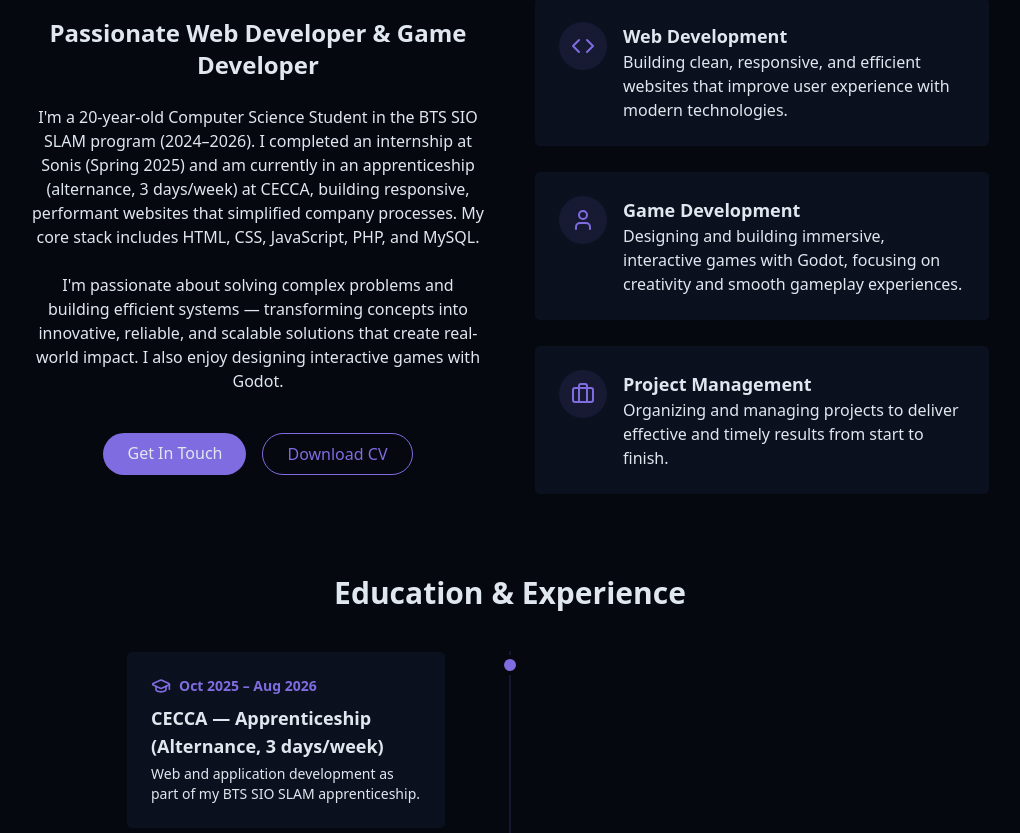
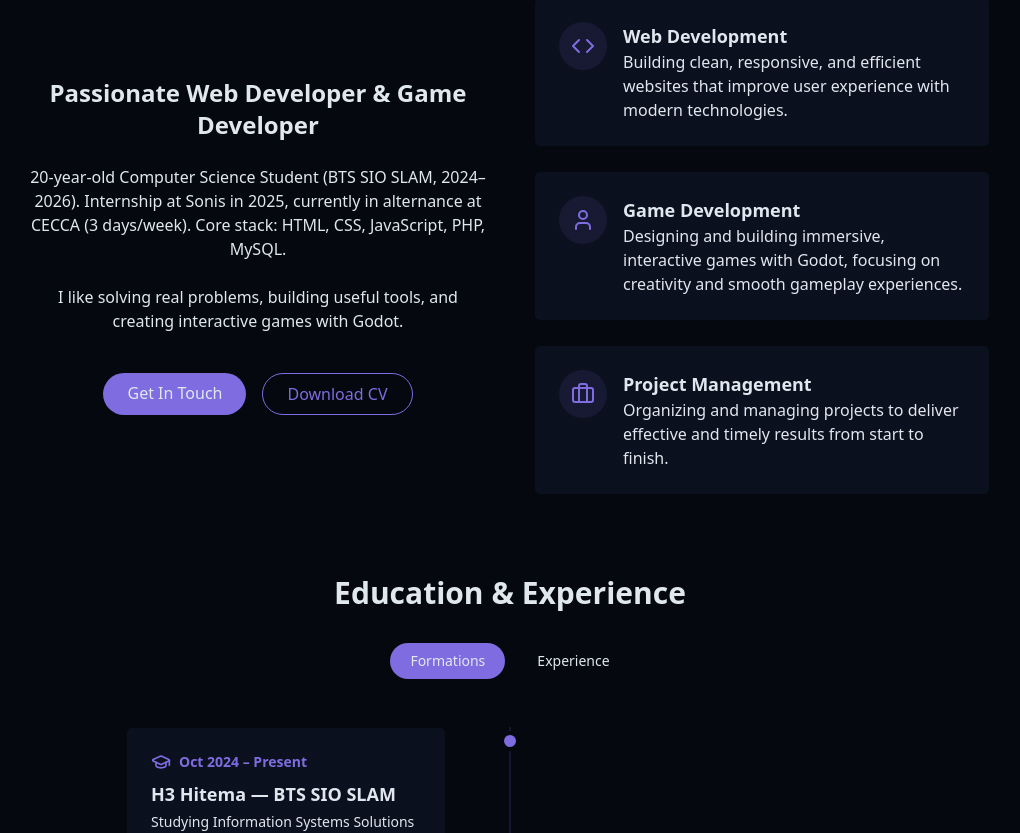
Before and after one commit to BigMushFrog23/react-tailwind-portfolio, a React (Vite) app: page / in a window 1280 px wide. Shown: the part 987-1820 px from the top of the page, without its empty margins (130-1150 px from the left). Built offline with nearby package versions, Linux system fonts and the light colour scheme.

Commit message:
split formations/experience into tabs and tighten about bio

```diff
--- a/src/components/AboutSection.jsx
+++ b/src/components/AboutSection.jsx
@@ -1,8 +1,13 @@
 import { Briefcase, Code, GraduationCap, User } from "lucide-react";
+import { useState } from "react";
+import { cn } from "@/lib/utils";
 import { useLanguage } from "@/i18n/LanguageContext";
 
 export const AboutSection = () => {
     const { t } = useLanguage();
+    const [activeTab, setActiveTab] = useState("formations");
+    const tabItems = t.about.experience[activeTab];
+    const TabIcon = activeTab === "formations" ? GraduationCap : Briefcase;
     return (
         <section id="about" className="py-24 px-4 relative">
             <div className="container mx-auto max-w-5xl">
@@ -79,24 +84,41 @@ export const AboutSection = () => {
                     </div>
                 </div>
 
-                {/* Education & Experience timeline */}
+                {/* Education & Experience timeline with tabs */}
                 <div className="mt-20">
-                    <h3 className="text-2xl md:text-3xl font-semibold mb-10 text-center">
+                    <h3 className="text-2xl md:text-3xl font-semibold mb-8 text-center">
                         {t.about.experience.title}
                     </h3>
+
+                    <div className="flex justify-center gap-3 mb-12">
+                        {["formations", "experiences"].map((tab) => (
+                            <button
+                                key={tab}
+                                onClick={() => setActiveTab(tab)}
+                                className={cn(
+                                    "px-5 py-2 rounded-full transition-colors duration-300 text-sm font-medium",
+                                    activeTab === tab
+                                        ? "bg-primary text-primary-foreground"
+                                        : "bg-secondary/70 text-foreground hover:bg-secondary"
+                                )}
+                            >
+                                {t.about.experience.tabs[tab]}
+                            </button>
+                        ))}
+                    </div>
 
                     <div className="relative max-w-3xl mx-auto">
                         <div className="absolute left-4 md:left-1/2 top-0 bottom-0 w-px bg-primary/30 md:-translate-x-1/2" />
 
                         <div className="space-y-12">
-                            {t.about.experience.items.map((item, idx) => (
-                                <div key={idx} className="relative md:grid md:grid-cols-2 md:gap-8 items-start">
+                            {tabItems.map((item, idx) => (
+                                <div key={`${activeTab}-${idx}`} className="relative md:grid md:grid-cols-2 md:gap-8 items-start">
                                     <div className="absolute left-4 md:left-1/2 w-3 h-3 rounded-full bg-primary md:-translate-x-1/2 -translate-y-0 mt-2 ring-4 ring-background" />
 
                                     <div className={`pl-12 md:pl-0 ${idx % 2 === 0 ? "md:text-right md:pr-12" : "md:col-start-2 md:pl-12"}`}>
                                         <div className="gradient-border p-6 card-hover text-left md:inline-block">
                                             <div className="flex items-center gap-2 mb-2 text-primary">
-                                                <GraduationCap className="h-5 w-5" />
+                                                <TabIcon className="h-5 w-5" />
                                                 <span className="text-sm font-semibold">{item.period}</span>
                                             </div>
                                             <h4 className="font-semibold text-lg mb-1">{item.place}</h4>
--- a/src/i18n/translations.js
+++ b/src/i18n/translations.js
@@ -19,8 +19,8 @@ export const translations = {
       title: "About",
       titleAccent: "Me",
       heading: "Passionate Web Developer & Game Developer",
-      p1: "I'm a 20-year-old Computer Science Student in the BTS SIO SLAM program (2024–2026). I completed an internship at Sonis (Spring 2025) and am currently in an apprenticeship (alternance, 3 days/week) at CECCA, building responsive, performant websites that simplified company processes. My core stack includes HTML, CSS, JavaScript, PHP, and MySQL.",
-      p2: "I'm passionate about solving complex problems and building efficient systems — transforming concepts into innovative, reliable, and scalable solutions that create real-world impact. I also enjoy designing interactive games with Godot.",
+      p1: "20-year-old Computer Science Student (BTS SIO SLAM, 2024–2026). Internship at Sonis in 2025, currently in alternance at CECCA (3 days/week). Core stack: HTML, CSS, JavaScript, PHP, MySQL.",
+      p2: "I like solving real problems, building useful tools, and creating interactive games with Godot.",
       getInTouch: "Get In Touch",
       downloadCV: "Download CV",
       cards: {
@@ -39,7 +39,23 @@ export const translations = {
       },
       experience: {
         title: "Education & Experience",
-        items: [
+        tabs: {
+          formations: "Formations",
+          experiences: "Experience",
+        },
+        formations: [
+          {
+            period: "Oct 2024 – Present",
+            place: "H3 Hitema — BTS SIO SLAM",
+            desc: "Studying Information Systems Solutions with a focus on Software & Business Application development.",
+          },
+          {
+            period: "Sep 2021 – Jul 2024",
+            place: "Lycée Polyvalent Jean-Jaurès — Bac Général",
+            desc: "Deepened computer science knowledge and explored career paths through creative projects.",
+          },
+        ],
+        experiences: [
           {
             period: "Oct 2025 – Aug 2026",
             place: "CECCA — Apprenticeship (Alternance, 3 days/week)",
@@ -49,16 +65,6 @@ export const translations = {
             period: "31/03/2025 – 15/05/2025",
             place: "Sonis (Les Ulis, 91) — Web Developer Internship",
             desc: "Designed and built a responsive stock management web app (mobile & desktop), migrated a PHP/MySQL stack to a full-JavaScript architecture (Express, EJS, React), and added QR/barcode scanning, real-time email alerts, authentication, and HTTPS/SSL.",
-          },
-          {
-            period: "Oct 2024 – Present",
-            place: "H3 Hitema — BTS SIO SLAM",
-            desc: "Studying Information Systems Solutions with a focus on Software & Business Application development.",
-          },
-          {
-            period: "Sep 2021 – Jul 2024",
-            place: "Lycée Polyvalent Jean-Jaurès — Bac Général",
-            desc: "Deepened computer science knowledge and explored career paths through creative projects.",
           },
         ],
       },
@@ -149,8 +155,8 @@ export const translations = {
       title: "À propos de",
       titleAccent: "moi",
       heading: "Développeur Web & Développeur de Jeux Passionné",
-      p1: "Je suis étudiant en informatique de 20 ans en BTS SIO SLAM (2024–2026). J'ai effectué un stage chez Sonis (printemps 2025) et je suis actuellement en alternance (3 jours/semaine) chez CECCA, où je développe des sites web réactifs et performants qui simplifient les processus de l'entreprise. Mon stack principal inclut HTML, CSS, JavaScript, PHP et MySQL.",
-      p2: "Je suis passionné par la résolution de problèmes complexes et la construction de systèmes efficaces — transformant les concepts en solutions innovantes, fiables et évolutives qui ont un impact réel. J'aime aussi créer des jeux interactifs avec Godot.",
+      p1: "Étudiant en informatique, 20 ans (BTS SIO SLAM, 2024–2026). Stage chez Sonis en 2025, actuellement en alternance chez CECCA (3 jours/semaine). Stack principal : HTML, CSS, JavaScript, PHP, MySQL.",
+      p2: "J'aime résoudre des problèmes concrets, créer des outils utiles et développer des jeux interactifs avec Godot.",
       getInTouch: "Me contacter",
       downloadCV: "Télécharger le CV",
       cards: {
@@ -169,7 +175,23 @@ export const translations = {
       },
       experience: {
         title: "Formation & Expérience",
-        items: [
+        tabs: {
+          formations: "Formations",
+          experiences: "Expériences",
+        },
+        formations: [
+          {
+            period: "Oct 2024 – Présent",
+            place: "H3 Hitema — BTS SIO SLAM",
+            desc: "Études en Solutions d'Infrastructure, Systèmes et Réseaux — option Solutions Logicielles et Applications Métiers.",
+          },
+          {
+            period: "Sep 2021 – Juil 2024",
+            place: "Lycée Polyvalent Jean-Jaurès — Bac Général",
+            desc: "Approfondissement des connaissances en informatique et exploration de carrières via des projets créatifs.",
+          },
+        ],
+        experiences: [
           {
             period: "Oct 2025 – Août 2026",
             place: "CECCA — Alternance (3 jours/semaine)",
@@ -179,16 +201,6 @@ export const translations = {
             period: "31/03/2025 – 15/05/2025",
             place: "Sonis (Les Ulis, 91) — Stage Développeur Web",
             desc: "Conception et développement d'une application web responsive de gestion de stock (mobile & desktop), migration d'une stack PHP/MySQL vers une architecture full JavaScript (Express, EJS, React), intégration d'un système de scan QR / codes-barres, alertes e-mail en temps réel, authentification et sécurisation HTTPS/SSL.",
-          },
-          {
-            period: "Oct 2024 – Présent",
-            place: "H3 Hitema — BTS SIO SLAM",
-            desc: "Études en Solutions d'Infrastructure, Systèmes et Réseaux — option Solutions Logicielles et Applications Métiers.",
-          },
-          {
-            period: "Sep 2021 – Juil 2024",
-            place: "Lycée Polyvalent Jean-Jaurès — Bac Général",
-            desc: "Approfondissement des connaissances en informatique et exploration de carrières via des projets créatifs.",
           },
         ],
       },
```
